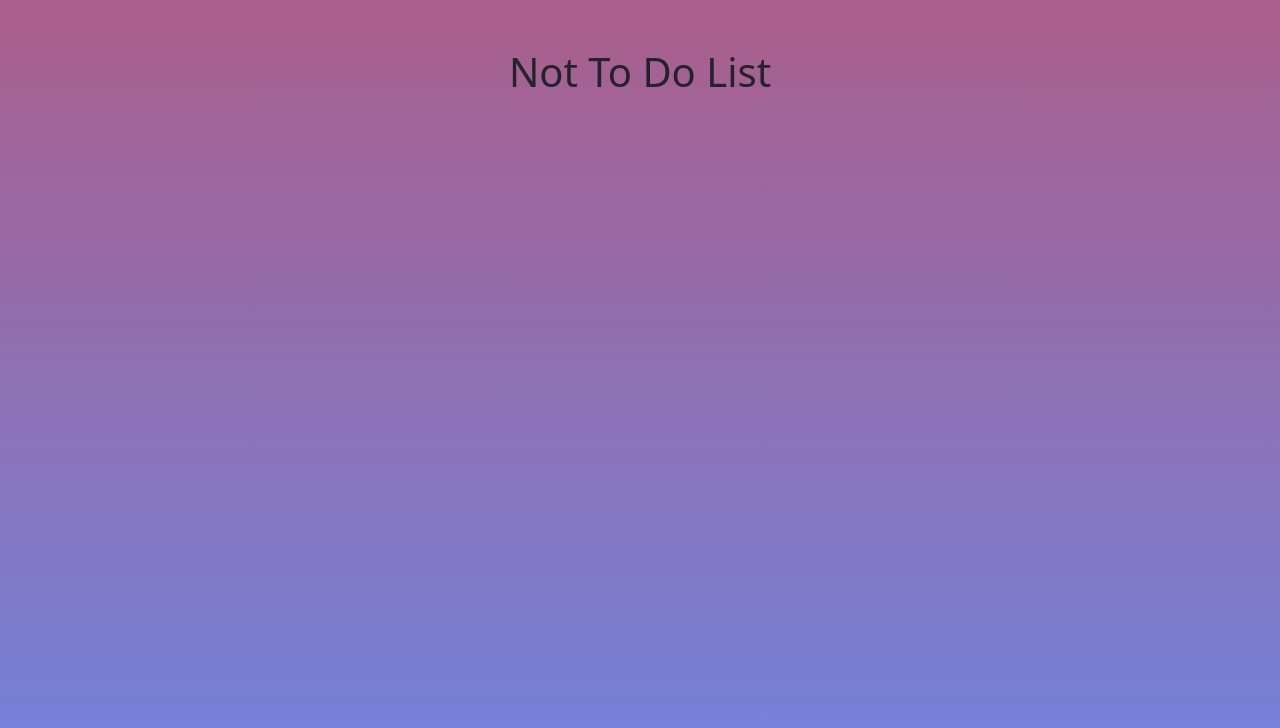
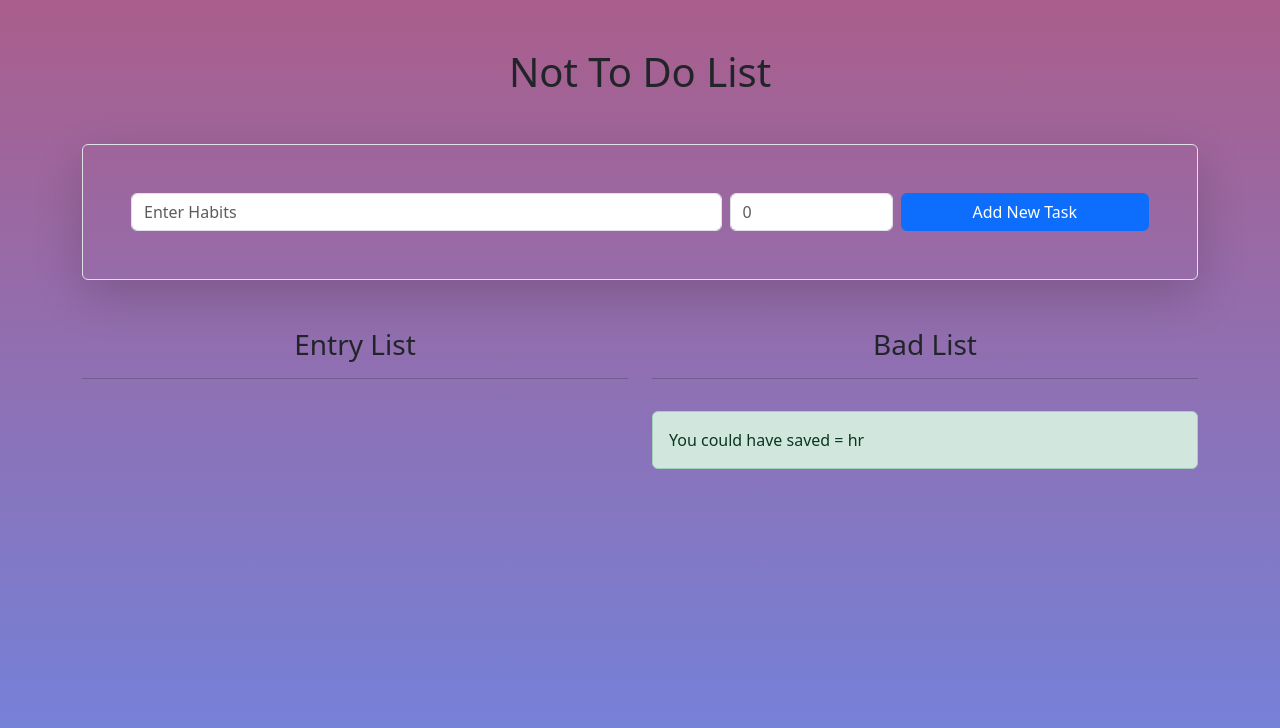
Before and after one commit to roshanpaudel/react-not-to-do-list, a React (Vite) app: page / in a window 1280 px wide. Shown: the top 728 px of the page. Built offline with nearby package versions, Linux system fonts and the light colour scheme.

Commit message:
toggle list functionality added

```diff
--- a/src/App.jsx
+++ b/src/App.jsx
@@ -1,16 +1,86 @@
-import { useState } from "react";
-import reactLogo from "./assets/react.svg";
-import viteLogo from "/vite.svg";
+import { useRef, useState } from "react";
 import "./App.css";
+import { UserInput } from "./UserInput";
+import { Table } from "./Table";
 
 function App() {
-  const [count, setCount] = useState(0);
+  const [habitData, setHabitData] = useState([]);
+  const habitRef = useRef();
+  const hourRef = useRef();
+  const handleOnSubmit = (e) => {
+    e.preventDefault();
+    const inputObj = {
+      habitName: habitRef.current.value,
+      hours: hourRef.current.value,
+      isBadHabit: false,
+    };
+    setHabitData((prevData) => [...prevData, inputObj]);
+  };
+  const deleteData = (objIndex) => {
+    setHabitData((prev) => prev.filter((_, index) => index !== objIndex));
+  };
+  const toggleBadHabit = (index) => {
+    setHabitData((prevHabitData) =>
+      prevHabitData.map((habit, i) =>
+        i === index ? { ...habit, isBadHabit: !habit.isBadHabit } : habit
+      )
+    );
+  };
 
   return (
     <>
-      <div class="wrapper pt-5">
-        <div class="container">
-          <h1 class="text-center">Not To Do List</h1>
+      <div className="wrapper pt-5">
+        <div className="container">
+          <h1 className="text-center">Not To Do List</h1>
+          <UserInput
+            habitRef={habitRef}
+            hourRef={hourRef}
+            handleOnSubmit={handleOnSubmit}
+          />
+          <div>
+            <div class="row mt-5">
+              <div class="col-md">
+                <h3 class="text-center">Entry List</h3>
+                <hr />
+
+                <table class="table table-striped table-hover border">
+                  {habitData.map(
+                    (habitData, index) =>
+                      habitData.isBadHabit === false && (
+                        <Table
+                          toggleBadHabit={toggleBadHabit}
+                          deleteData={deleteData}
+                          habitData={habitData}
+                          index={index}
+                        />
+                      )
+                  )}
+                </table>
+              </div>
+              <div class="col-md">
+                <h3 class="text-center">Bad List</h3>
+                <hr />
+
+                <table class="table table-striped table-hover border">
+                  {habitData.map(
+                    (habitData, index) =>
+                      habitData.isBadHabit === true && (
+                        <Table
+                          toggleBadHabit={toggleBadHabit}
+                          deleteData={deleteData}
+                          habitData={habitData}
+                          index={index}
+                        />
+                      )
+                  )}
+                </table>
+
+                <div class="alert alert-success">
+                  You could have saved = <span id="savedHrsElm"></span> hr
+                </div>
+              </div>
+            </div>
+          </div>
         </div>
       </div>
     </>
--- /dev/null
+++ b/src/Table.jsx
@@ -0,0 +1,42 @@
+import React from "react";
+
+export const Table = ({ deleteData, habitData, toggleBadHabit, index }) => {
+  console.log(habitData);
+
+  return (
+    <tbody id={habitData.isBadHabit ? "entryList" : "badList"}>
+      <tr>
+        <td>{index + 1}</td>
+        <td>{habitData.habitName}</td>
+        <td>{habitData.hours}hr</td>
+        <td class="text-end">
+          {habitData.isBadHabit ? (
+            <>
+              <button
+                onClick={() => toggleBadHabit(index)}
+                class="btn btn-warning"
+              >
+                <i class="fa-solid fa-arrow-left"></i>
+              </button>
+              <button onClick={() => deleteData(index)} class="btn btn-danger">
+                <i class="fa-solid fa-trash"></i>
+              </button>
+            </>
+          ) : (
+            <>
+              <button onClick={() => deleteData(index)} class="btn btn-danger">
+                <i class="fa-solid fa-trash"></i>
+              </button>
+              <button
+                onClick={() => toggleBadHabit(index)}
+                class="btn btn-success"
+              >
+                <i class="fa-solid fa-arrow-right"></i>
+              </button>
+            </>
+          )}
+        </td>
+      </tr>
+    </tbody>
+  );
+};
--- a/src/UserInput.jsx
+++ b/src/UserInput.jsx
@@ -1,38 +1,40 @@
 import React from "react";
 
-export const UserInput = () => {
-
-
+export const UserInput = ({ habitRef, hourRef, handleOnSubmit }) => {
   return (
     <div>
-      <form
-        onsubmit="handleOnSubmit"
-        action="javascript:void(0)"
-        class="border p-5 rounded shadow-lg mt-5"
-      >
-        <div class="row g-2">
-          <div class="col-md-7">
+      <form action="" className="border p-5 rounded shadow-lg mt-5">
+        <div className="row g-2">
+          <div className="col-md-7">
             <input
               type="text"
-              class="form-control"
-              placeholder="Task"
+              className="form-control"
+              placeholder="Enter Habits"
               aria-label="First name"
               name="task"
               id="task"
+              ref={habitRef}
             />
           </div>
-          <div class="col-md-2">
+          <div className="col-md-2">
             <input
               type="number"
-              class="form-control"
-              placeholder="40"
+              className="form-control"
+              placeholder="0"
               aria-label="Last name"
               name="hr"
               min="1"
+              ref={hourRef}
             />
           </div>
-          <div class="col-md-3 d-grid">
-            <button class="btn btn-primary">Add New Task</button>
+          <div className="col-md-3 d-grid">
+            <button
+              onClick={handleOnSubmit}
+              className="btn btn-primary"
+              type="submit"
+            >
+              Add New Task
+            </button>
           </div>
         </div>
       </form>
```
